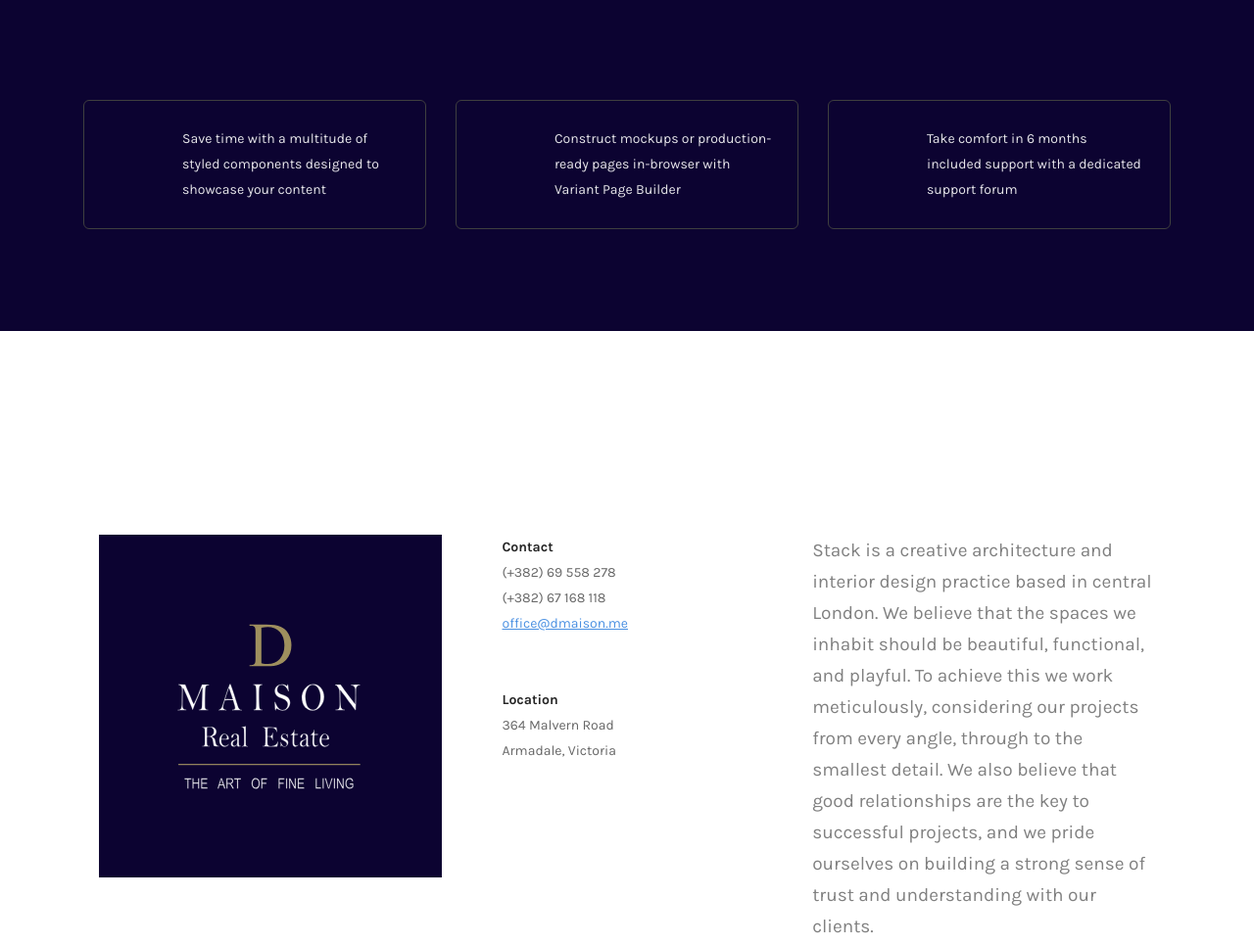
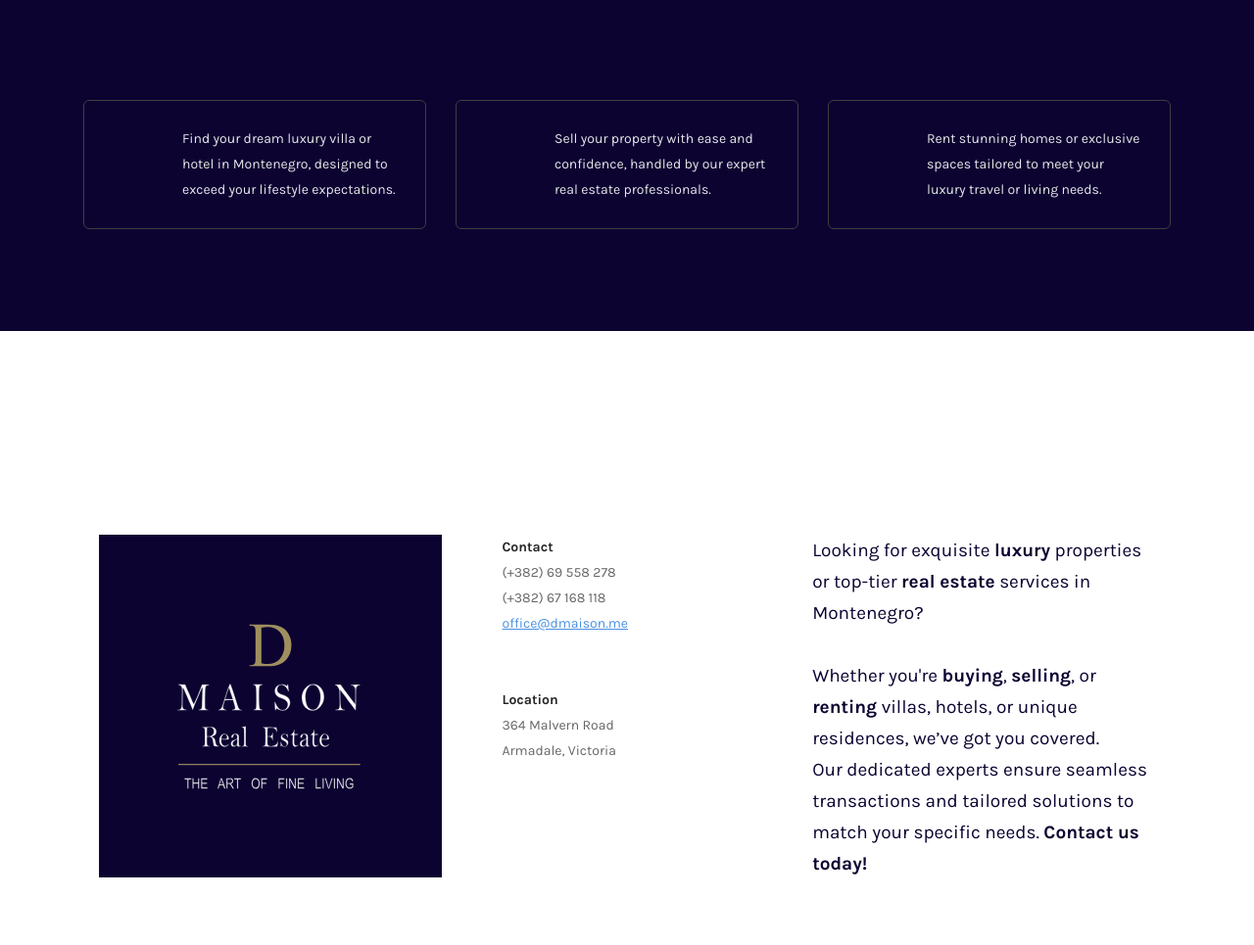
Before and after one commit to bdjurisic/dmaison, a plain HTML site: page index.html in a window 1280 px wide. Shown: the part 802-1767 px from the top of the page at 98% size. Drawn offline with nearby package versions, Linux system fonts and the light colour scheme; files whose address does not match are found by name; a web font is replaced by a local one.

Commit message:
Changes 2

```diff
--- a/index.html
+++ b/index.html
@@ -129,7 +129,7 @@
                         <i class="icon icon-Clock-Back color--primary"></i>
                         <div class="feature__body">
                             <p>
-                                Save time with a multitude of styled components designed to showcase your content
+                                Find your dream luxury villa or hotel in Montenegro, designed to exceed your lifestyle expectations.
                             </p>
                         </div>
                     </div>
@@ -137,10 +137,10 @@
                 </div>
                 <div class="col-md-4">
                     <div class="feature feature-2 boxed boxed--border">
-                        <i class="icon icon-Duplicate-Window color--primary"></i>
+                        <i class="icon icon-Money-Bag color--primary"></i>
                         <div class="feature__body">
                             <p>
-                                Construct mockups or production-ready pages in-browser with Variant Page Builder
+                                Sell your property with ease and confidence, handled by our expert real estate professionals.
                             </p>
                         </div>
                     </div>
@@ -148,10 +148,10 @@
                 </div>
                 <div class="col-md-4">
                     <div class="feature feature-2 boxed boxed--border">
-                        <i class="icon icon-Life-Jacket color--primary"></i>
+                        <i class="icon icon-Home-5 color--primary"></i>
                         <div class="feature__body">
                             <p>
-                                Take comfort in 6 months included support with a dedicated support forum
+                                Rent stunning homes or exclusive spaces tailored to meet your luxury travel or living needs.
                             </p>
                         </div>
                     </div>
@@ -166,12 +166,14 @@
         <div class="container">
             <div class="row justify-content-around">
                 <div class="col-md-4">
-                    <p class="lead">
-                        Stack is a creative architecture and interior design practice based in central London. We
-                        believe that the spaces we inhabit should be beautiful, functional, and playful. To achieve this
-                        we work meticulously, considering our projects from every angle, through to the smallest detail.
-                        We also believe that good relationships are the key to successful projects, and we pride
-                        ourselves on building a strong sense of trust and understanding with our clients.
+                    <p class="lead dmaison-color">
+                        Looking for exquisite <b>luxury</b> properties or top-tier <b>real estate</b> services in Montenegro?
+                        <br>
+                        <br>
+
+                        Whether you're <b>buying</b>, <b>selling</b>, or <b>renting</b> villas, hotels, or unique residences, we’ve got you covered.
+                        <br>
+                        Our dedicated experts ensure seamless transactions and tailored solutions to match your specific needs. <b>Contact us today!</b>
                     </p>
                 </div>
                 <div class="col-md-4 col-lg-3">
@@ -202,6 +204,25 @@
         </div>
         <!--end of container-->
     </section>
+
+<!--    <section class="text-center bg&#45;&#45;dark dmaison-bg-color">-->
+<!--        <div class="container">-->
+<!--            <div class="row">-->
+<!--                <div class="col-md-12 col-lg-10">-->
+<!--                    <div class="video-cover border&#45;&#45;round">-->
+<!--                        <div class="background-image-holder" style="background: url('img/vidImg.jpg'); opacity: 1;">-->
+<!--                            <img alt="image" src="img/vidImg.jpg">-->
+<!--                        </div>-->
+<!--                        <div class="video-play-icon"></div>-->
+<!--                        <iframe data-src="https://www.youtube.com/embed/fGHOHDPnTJU?autoplay=1" allowfullscreen="allowfullscreen"></iframe>-->
+<!--                    </div>-->
+<!--                    <span>The art of the fine living </span>-->
+<!--                </div>-->
+<!--            </div>-->
+<!--            &lt;!&ndash;end of row&ndash;&gt;-->
+<!--        </div>-->
+<!--        &lt;!&ndash;end of container&ndash;&gt;-->
+<!--    </section>-->
     <footer class="footer-7 text-center-xs  bg--dark">
         <div class="container">
             <div class="row">
```
Also changed, not shown: img/vidImg.jpg (added), 1 other file.
